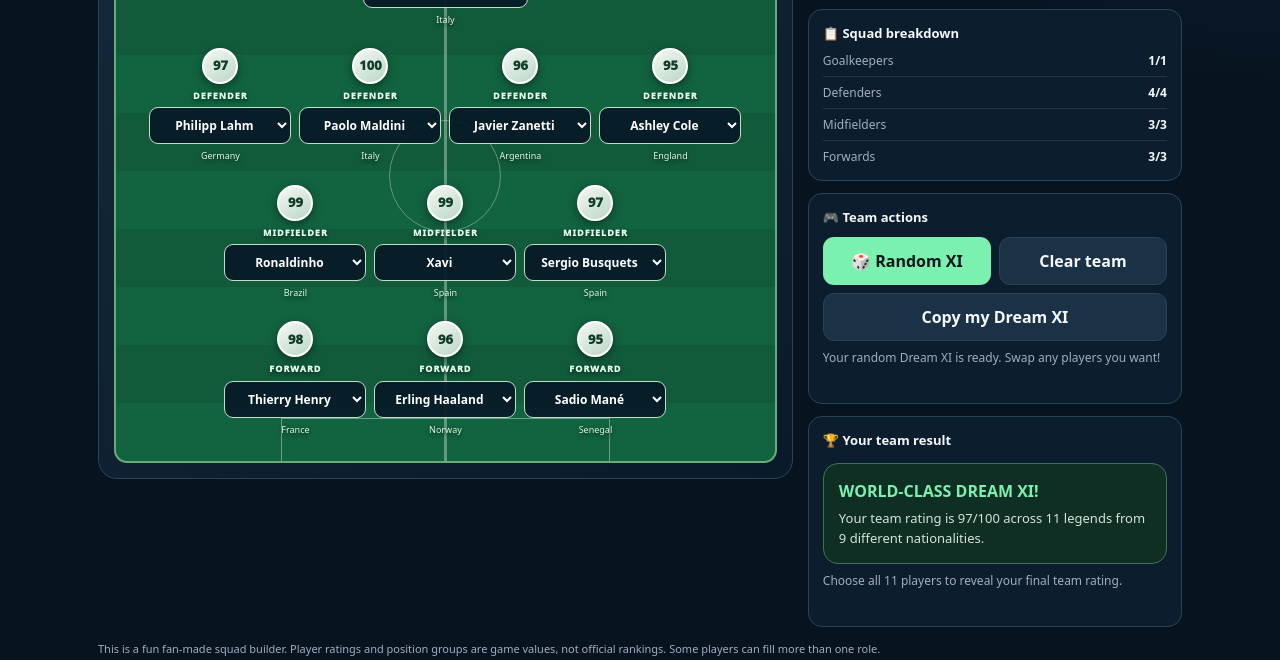
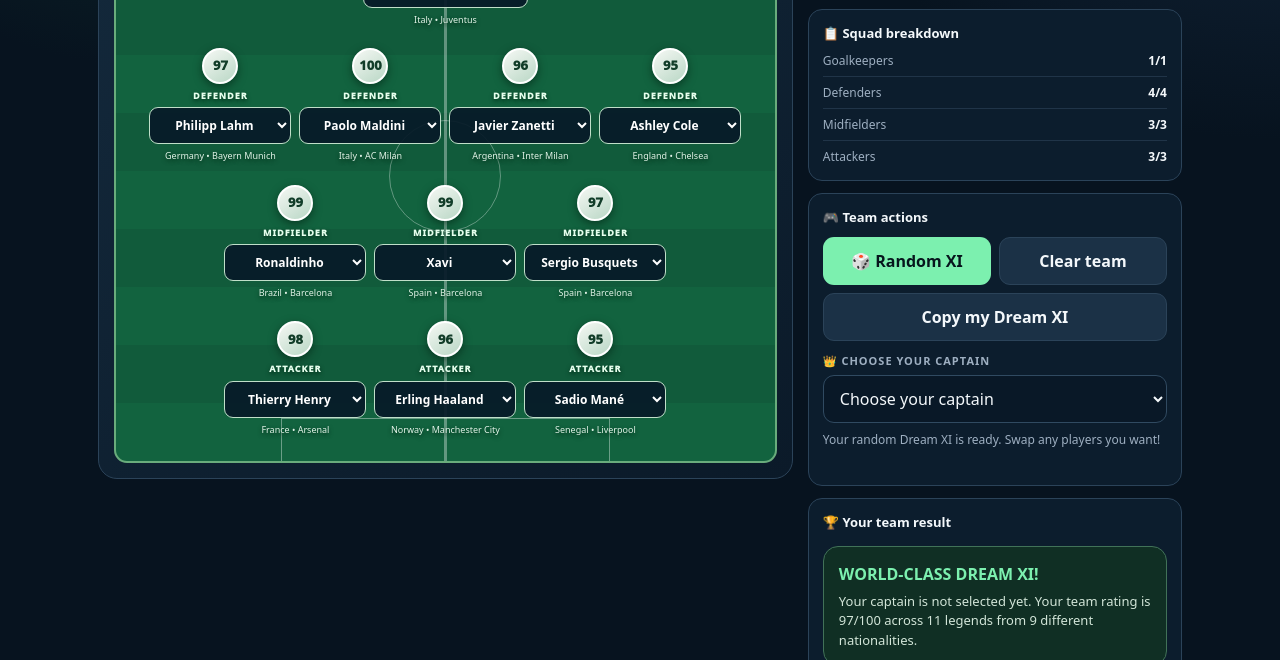
Before and after one commit to mabiwahab-byte/the-golden-ball-quiz, a plain HTML site: page all-time-dream-xi/index.html in a window 1280 px wide. Both pictures are taken after a click on the button "🎲 Random XI". Shown: the part 631-1291 px from the top of the page. Drawn offline with Linux system fonts and the light colour scheme.

Commit message:
Add captain selection and team details to Dream XI builder

```diff
--- a/all-time-dream-xi/index.html
+++ b/all-time-dream-xi/index.html
@@ -69,6 +69,7 @@ select:focus{outline:2px solid var(--green);outline-offset:1px}
 .btn.primary{background:var(--green);color:#07151d}
 .btn.secondary{background:#1b3146;color:var(--text);border:1px solid var(--line)}
 .btn:disabled{opacity:.45;cursor:not-allowed}
+.captain-box{margin-top:12px}.captain-box label{display:block;color:var(--muted);font-size:11px;font-weight:900;text-transform:uppercase;letter-spacing:1px;margin-bottom:6px}.captain-box select:disabled{opacity:.55;cursor:not-allowed}
 .btn.full{grid-column:1/-1}
 .message{min-height:40px;color:var(--muted);font-size:12px;margin-top:8px}
 .result{display:none;border:1px solid #417258;background:#102f24;border-radius:15px;padding:15px;margin-top:13px}
@@ -98,7 +99,8 @@ footer{text-align:center;font-size:12px;color:var(--muted);padding:20px}
  <aside class="summary">
   <section class="summary-card"><h4>⭐ Team rating</h4><div class="rating"><strong id="ratingBig">—</strong><span id="ratingLabel">Complete your XI</span></div><div class="meter"><div id="ratingMeter"></div></div><div class="message" id="statusMessage">Select your first player to get started.</div></section>
   <section class="summary-card"><h4>📋 Squad breakdown</h4><div class="team-list" id="teamBreakdown"><div class="team-row"><span>Goalkeepers</span><b>0/1</b></div><div class="team-row"><span>Defenders</span><b>0/4</b></div><div class="team-row"><span>Midfielders</span><b>0/3</b></div><div class="team-row"><span>Forwards</span><b>0/3</b></div></div></section>
-  <section class="summary-card"><h4>🎮 Team actions</h4><div class="btns"><button class="btn primary" id="randomBtn" type="button">🎲 Random XI</button><button class="btn secondary" id="clearBtn" type="button">Clear team</button><button class="btn secondary full" id="shareBtn" type="button">Copy my Dream XI</button></div><div class="message" id="actionMessage" aria-live="polite"></div></section>
+  <section class="summary-card"><h4>🎮 Team actions</h4><div class="btns"><button class="btn primary" id="randomBtn" type="button">🎲 Random XI</button><button class="btn secondary" id="clearBtn" type="button">Clear team</button><button class="btn secondary full" id="shareBtn" type="button">Copy my Dream XI</button></div>
+<div class="captain-box"><label for="captain">👑 Choose your captain</label><select id="captain" disabled><option value="">Choose all 11 players first</option></select></div><div class="message" id="actionMessage" aria-live="polite"></div></section>
   <section class="summary-card"><h4>🏆 Your team result</h4><div class="result" id="resultCard"><h4 id="resultTitle">Dream XI complete!</h4><p id="resultText"></p></div><div class="message">Choose all 11 players to reveal your final team rating.</div></section>
  </aside>
 </div>
@@ -176,8 +178,8 @@ const formations={
  "352":[["GK",1],["DEF",3],["MID",5],["ATT",2]],
  "4231":[["GK",1],["DEF",4],["MID",2],["ATT",4]]
 };
-const roleNames={GK:"Goalkeeper",DEF:"Defender",MID:"Midfielder",ATT:"Forward"};
-let formation="433",selection={},slotIds=[];
+const roleNames={GK:"Goalkeeper",DEF:"Defender",MID:"Midfielder",ATT:"Attacker"};
+let formation="433",selection={},slotIds=[],captain="";
 const $=id=>document.getElementById(id);
 function getSlots(){let out=[];let index=0;for(const [role,count] of formations[formation])for(let i=0;i<count;i++)out.push({id:"slot"+(++index),role,number:index});return out;}
 function getAvailable(role,slotId){
@@ -195,7 +197,7 @@ function renderPitch(){
    const selectedPlayer=players.find(p=>p.name===current);
    let options=getAvailable(role,s.id);
    if(selectedPlayer&&!options.some(p=>p.name===selectedPlayer.name))options=[selectedPlayer,...options];
-   return '<div class="slot '+(role==="GK"?"gk":"")+'"><div class="slot-number">'+(selectedPlayer?selectedPlayer.rating:"?")+'</div><div class="slot-label">'+roleNames[role]+'</div><select data-slot="'+s.id+'" aria-label="Choose '+roleNames[role]+'"><option value="">Choose player</option>'+options.map(p=>'<option value="'+p.name.replace(/&/g,"&amp;").replace(/"/g,"&quot;")+'" '+(p.name===current?"selected":"")+'>'+p.name+'</option>').join("")+'</select><div class="empty-hint">'+(selectedPlayer?selectedPlayer.nation:"Pick your player")+'</div></div>';
+   return '<div class="slot '+(role==="GK"?"gk":"")+'"><div class="slot-number">'+(selectedPlayer?selectedPlayer.rating:"?")+'</div><div class="slot-label">'+roleNames[role]+'</div><select data-slot="'+s.id+'" aria-label="Choose '+roleNames[role]+'"><option value="">Choose player</option>'+options.map(p=>'<option value="'+p.name.replace(/&/g,"&amp;").replace(/"/g,"&quot;")+'" '+(p.name===current?"selected":"")+'>'+p.name+'</option>').join("")+'</select><div class="empty-hint">'+(selectedPlayer?selectedPlayer.nation+" • "+selectedPlayer.club:"Pick your player")+'</div></div>';
   }).join("")+'</div>';
  }).join("");
  $("pitchContent").querySelectorAll("select[data-slot]").forEach(select=>select.addEventListener("change",()=>{
@@ -209,16 +211,24 @@ function updateSummary(){
  $("picked").textContent=count+"/11";$("teamRating").textContent=count===11?avg:"—";$("ratingBig").textContent=count===11?avg:"—";$("ratingLabel").textContent=count===11?(avg>=98?"All-time great!":avg>=96?"World class XI":"Strong Dream XI"):"Complete your XI";
  $("ratingMeter").style.width=(count===11?avg:count/11*100)+"%";
  $("countries").textContent=new Set(chosen.map(p=>p.nation)).size;
+ const captainSelect=$("captain");
+ const previousCaptain=captain;
+ captainSelect.innerHTML='<option value="">Choose your captain</option>'+chosen.map(p=>'<option value="'+p.name.replace(/&/g,"&amp;").replace(/"/g,"&quot;")+'">'+p.name+'</option>').join("");
+ captainSelect.disabled=count!==11;
+ if(previousCaptain&&chosen.some(p=>p.name===previousCaptain)){captainSelect.value=previousCaptain;captain=previousCaptain;}
+ else{captain="";captainSelect.value="";}
+
  const breakdown=formations[formation].map(([role,total])=>({role,total,count:chosen.filter(p=>p.role===role).length}));
  $("teamBreakdown").innerHTML=breakdown.map(x=>'<div class="team-row"><span>'+roleNames[x.role]+'s</span><b class="'+(x.count<x.total?"missing":"")+'">'+x.count+'/'+x.total+'</b></div>').join("");
  $("statusMessage").textContent=count===11?"Your all-time Dream XI is complete!":(11-count)+" more player"+(11-count===1?"":"s")+" to go.";
  if(count===11){
   $("resultCard").classList.add("show");$("resultTitle").textContent=avg>=98?"LEGENDARY DREAM XI!":avg>=96?"WORLD-CLASS DREAM XI!":"YOUR DREAM XI IS READY!";
-  $("resultText").textContent="Your team rating is "+avg+"/100 across 11 legends from "+new Set(chosen.map(p=>p.nation)).size+" different nationalities.";
+  $("resultText").textContent="Your captain is "+(captain||"not selected yet")+". Your team rating is "+avg+"/100 across 11 legends from "+new Set(chosen.map(p=>p.nation)).size+" different nationalities.";
  }else{$("resultCard").classList.remove("show");}
 }
-function save(){try{localStorage.setItem("alltime-dream-xi",JSON.stringify({formation,selection}));}catch(e){}}
-function load(){try{const saved=JSON.parse(localStorage.getItem("alltime-dream-xi")||"null");if(saved&&formations[saved.formation]&&saved.selection){formation=saved.formation;selection=saved.selection;}}catch(e){}}
+function save(){try{localStorage.setItem("alltime-dream-xi",JSON.stringify({formation,selection,captain}));}catch(e){}}
+function load(){try{const saved=JSON.parse(localStorage.getItem("alltime-dream-xi")||"null");if(saved&&formations[saved.formation]&&saved.selection){formation=saved.formation;selection=saved.selection;captain=saved.captain||"";}}catch(e){}}
+$("captain").addEventListener("change",()=>{captain=$("captain").value;save();$("actionMessage").textContent=captain?captain+" is your captain.":"Choose a captain for your XI.";});
 $("formation").addEventListener("change",()=>{
  formation=$("formation").value;selection={};renderPitch();updateSummary();save();
 });
@@ -237,8 +247,9 @@ $("clearBtn").addEventListener("click",()=>{
 $("shareBtn").addEventListener("click",async()=>{
  const chosen=chosenPlayers();
  if(chosen.length!==11){$("actionMessage").textContent="Choose all 11 players before copying your team.";return;}
+ if(!captain){$("actionMessage").textContent="Choose your captain before copying your team.";return;}
  const lines=formations[formation].map(([role])=>roleNames[role]+": "+chosen.filter(p=>p.role===role).map(p=>p.name).join(", ")).join("\n");
- const text="MY ALL-TIME DREAM XI ("+formation.replace("433","4-3-3").replace("442","4-4-2").replace("352","3-5-2").replace("4231","4-2-3-1")+")\n"+lines+"\nTeam rating: "+$("teamRating").textContent+"/100";
+ const text="MY ALL-TIME DREAM XI ("+formation.replace("433","4-3-3").replace("442","4-4-2").replace("352","3-5-2").replace("4231","4-2-3-1")+")\n"+lines+"\nCaptain: "+captain+"\nTeam rating: "+$("teamRating").textContent+"/100";
  try{await navigator.clipboard.writeText(text);$("actionMessage").textContent="Copied! Share your Dream XI with friends.";}catch(e){$("actionMessage").textContent=text;}
 });
 load();$("formation").value=formation;renderPitch();updateSummary();
```
